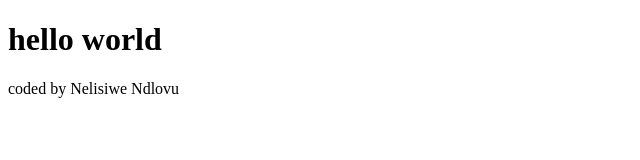
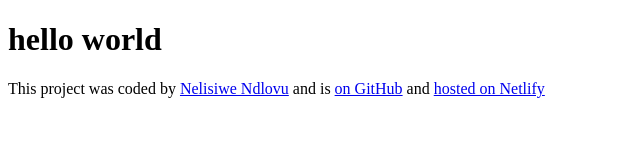
Before and after one commit to NellzBellz/Plus-project, a plain HTML site: page index.html in a window 1280 px wide. Shown: the whole page, without its empty margins (0-640 px from the left). Drawn offline with Linux system fonts and the light colour scheme.

Commit message:
Update index.html
added more links on the footer

```diff
--- a/index.html
+++ b/index.html
@@ -10,6 +10,11 @@
 <body>
     <h1>hello world</h1>
 </body>
-<footer> coded by Nelisiwe Ndlovu</footer>
+ <p>
+             This project was coded by
+                <a href="#" target="_blank">Nelisiwe Ndlovu</a> and is
+                <a href="#" target="_blank"> on GitHub</a> and
+                <a href="#" target="_blank">hosted on Netlify</a>
+            </p>
 
 </html>
```
